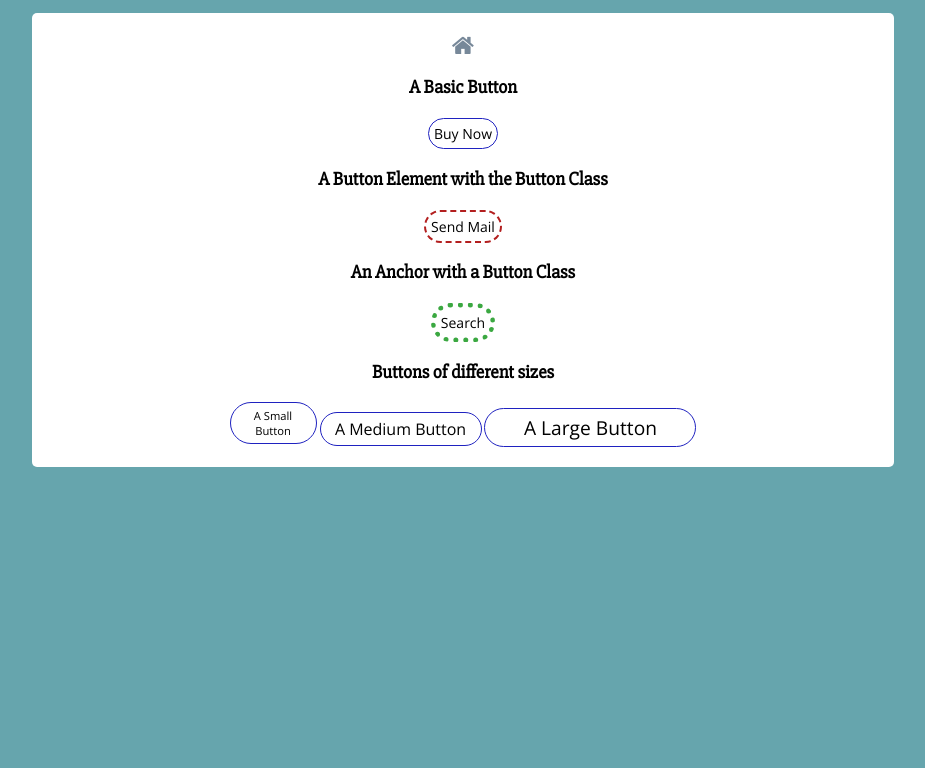
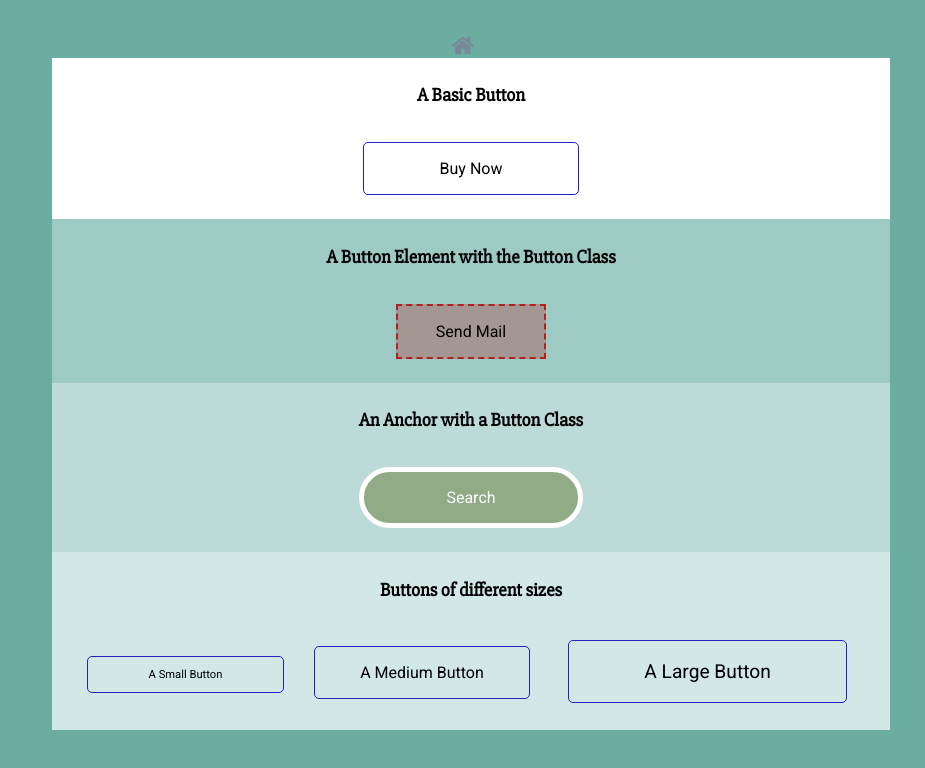
Before and after one commit to luisRojas29/mdrn-web-components, a plain HTML site: page projects/buttons/index.html in a window 1280 px wide. Shown: the whole page, without its empty margins (177-1102 px from the left). Drawn offline with nearby package versions, Linux system fonts and the light colour scheme.

Commit message:
Se actualiza el proyecto de los botones...

```diff
--- a/projects/buttons/button.css
+++ b/projects/buttons/button.css
@@ -1,99 +1,131 @@
-@import url(https://fonts.googleapis.com/css?family=Open+Sans);
-@import url(https://fonts.googleapis.com/css?family=Slabo+27px);
-
-body{
-    background: #66A5AD;
+body {
+  background : rgb(107, 173, 161);
 }
 
-.container{
-    border-radius: 5px;
-    font-family: 'Slabo 27px', serif;
-    max-width: 65%;
-    margin: 1% auto;
-    padding:20px;
-    background: white;
-    text-align: center;
+.container {
+  max-width     : 65%;
+  margin        : 1% auto;
+  padding       : 20px;
+  border-radius : 5px;
+  /*background    : white;*/
+  text-align    : center;
+  font-family   : 'Slabo 27px',
+                  serif;
 }
 
-.container a.home{
-    display: block;
-    font-size: 12px;
-    color: lightslategray;
+.container a.home {
+  display   : block;
+  color     : lightslategray;
+  font-size : 12px;
+}
+
+.box{
+  height: auto;
+  padding: .5em;
+  width: 100%;
+}
+
+.box-1{
+  background: white;
+}
+
+.box-2{
+  background: rgba(209, 232, 231, .5);
+}
+
+.box-3{
+  background: rgba(209, 232, 231, .8);
+}
+
+.box-4{
+  background: rgba(209, 232, 231, 1);
 }
 
 .button {
-	background-color: transparent;
-	border-radius: 40px;
-	color:black;
-	cursor: pointer;
-  	display: inline-block;
-    font-family: 'Open Sans', sans-serif;
-  	font-size: 14px;
-  	padding: 5px;
-  	text-align: center;
-  	text-decoration: none;
+  display     : inline-block;
+  min-width   : 150px;
+  max-width   : 250px;
+  margin      : 1em;
+  padding     : 1em 2em;
+  text-align  : center;
+  font-family : 'Roboto',
+                sans-serif;
+  font-size   : 16px;
+  cursor      : pointer;
+  /* background-color: transparent; */
+  /* border-radius: 40px; */
+  /* display: inline-block; */
 }
 
-div.button {
-	border: 1px solid rgba(31, 34, 192, 1);
+.btn-basic {
+  border        : 1px solid rgba(31,34,192,1);
+  border-radius : 5px;
 }
 
-div.button:hover{
-	background-color: rgba(31, 34, 192, .7);
-	border: 1px dashed rgba(255, 255, 255, .7);
-	color: white;
+.btn-basic:hover {
+  color            : white;
+  border           : 1px solid rgba(255,255,255,0.7);
+  background-color : rgba(31,34,192,.4);
 }
 
-div.button:active{
-	background-color: rgba(31, 34, 192, 1);
-	border-radius: 0;
-	color: white;
-	padding: 5px;
+.btn-basic:active {
+  padding          : 5px;
+  border           : 1px dashed rgba(255,255,255,0.7);
+  border-radius    : 0;
+  background-color : rgba(31,34,192,.7);
 }
 
-button.button {
-	border: 2px dashed rgba(179, 31, 31, 1);
+.btn-btn {
+  background-color: rgba(179, 31, 31, .3);
+  border : 2px dashed rgba(179, 31, 31, 1);
 }
 
-button.button:hover {
-	background: rgba(179, 31, 31, .7);
-	border-radius: 0;
-	color: white;
+.btn-btn:hover {
+  color         : white;
+  background    : rgba(179, 31, 31, .5);
+  border : 2px dashed white;
 }
 
-button.button:active {
-	background: rgba(179, 31, 31, .4);
-	color: rgba(179, 31, 31, 1);
-	padding: 5px;
+.btn-btn:active {
+  color      : white;
+  background : rgba(179, 31, 31, 1);
+  border : 5px solid white;
 }
 
-a.button {
-	border: 5px dotted rgba(59, 168, 65, 1);
+.btn-a {
+  background: rgba(116, 140, 81, .6);
+  border: 5px solid white;
+  border-radius: 40px;
+  color: white;
+  text-decoration: none;
 }
 
-a.button:hover {
-	border: 2px dotted rgba(59, 168, 65, 1);
-	font-size: 16px;
+.btn-a:hover {
+  background: white;
+  border    : 3px solid rgba(116, 140, 81, 1);
+  color: rgba(116, 140, 81, .7);
+  font-size : 16px;
+  font-weight: bolder;
+  text-transform: uppercase;
 }
 
-a.button:active {
-	border: 1px solid rgba(59, 168, 65, 1);
-	font-size: 14px;
-	padding: 7px;
-	color: rgba(59, 168, 65, 1);
+.btn-a:active {
+  padding   : 7px;
+  border    : 1px solid rgba(59, 168, 65, 1);
+  font-size : 14px;
 }
 
 .button-sm {
-	width: 75px;
-	font-size: .7em;
+  width     : 75px;
+  font-size : .7em;
 }
 
 .button-md {
-	width: 150px;
-	font-size: 1em;
+  width     : 150px;
+  font-size : 1em;
 }
 
 .button-lg {
-	width: 200px;
-	font-size: 1.2em;
+  width     : 200px;
+  font-size : 1.2em;
 }
--- a/projects/buttons/index.html
+++ b/projects/buttons/index.html
@@ -4,7 +4,8 @@
 <head>
 	<title>Button Web Component</title>
 	<link rel="stylesheet" type="text/css" href="button.css">
-    <link rel="stylesheet" href="../../font-awesome/css/font-awesome.min.css">
+	<link rel="stylesheet" href="../fonts.css">
+  <link rel="stylesheet" href="../../font-awesome/css/font-awesome.min.css">
 </head>
 
 <body>
@@ -12,19 +13,27 @@
     <div class="container">
         <a class="home" href="../../homepage.html"><i class="fa fa-home fa-2x"></i></a>
 
-        <h3>A Basic Button</h3>
-        <div class="button">Buy Now</div>
+				<div class="box box-1">
+					<h3>A Basic Button</h3>
+	        <div class="button btn-basic">Buy Now</div>
+				</div>
 
-        <h3>A Button Element with the Button Class</h3>
-        <button class="button">Send Mail</button>
+				<div class="box box-2">
+					<h3>A Button Element with the Button Class</h3>
+	        <button class="button btn-btn">Send Mail</button>
+				</div>
 
-        <h3>An Anchor with a Button Class</h3>
-        <a href="#" class="button">Search</a>
+				<div class="box box-3">
+					<h3>An Anchor with a Button Class</h3>
+	        <a href="#" class="button btn-a">Search</a>
+				</div>
 
-        <h3>Buttons of different sizes</h3>
-        <div class="button button-sm">A Small Button</div>
-        <div class="button button-md">A Medium Button</div>
-        <div class="button button-lg">A Large Button</div>
+				<div class="box box-4">
+					<h3>Buttons of different sizes</h3>
+	        <div class="button btn-basic button-sm">A Small Button</div>
+	        <div class="button btn-basic button-md">A Medium Button</div>
+	        <div class="button btn-basic button-lg">A Large Button</div>
+				</div>
 
     </div>
 
--- /dev/null
+++ b/projects/fonts.css
@@ -0,0 +1,3 @@
+@import url(https://fonts.googleapis.com/css?family=Roboto);
+@import url(https://fonts.googleapis.com/css?family=Open+Sans);
+@import url(https://fonts.googleapis.com/css?family=Slabo+27px);
```
